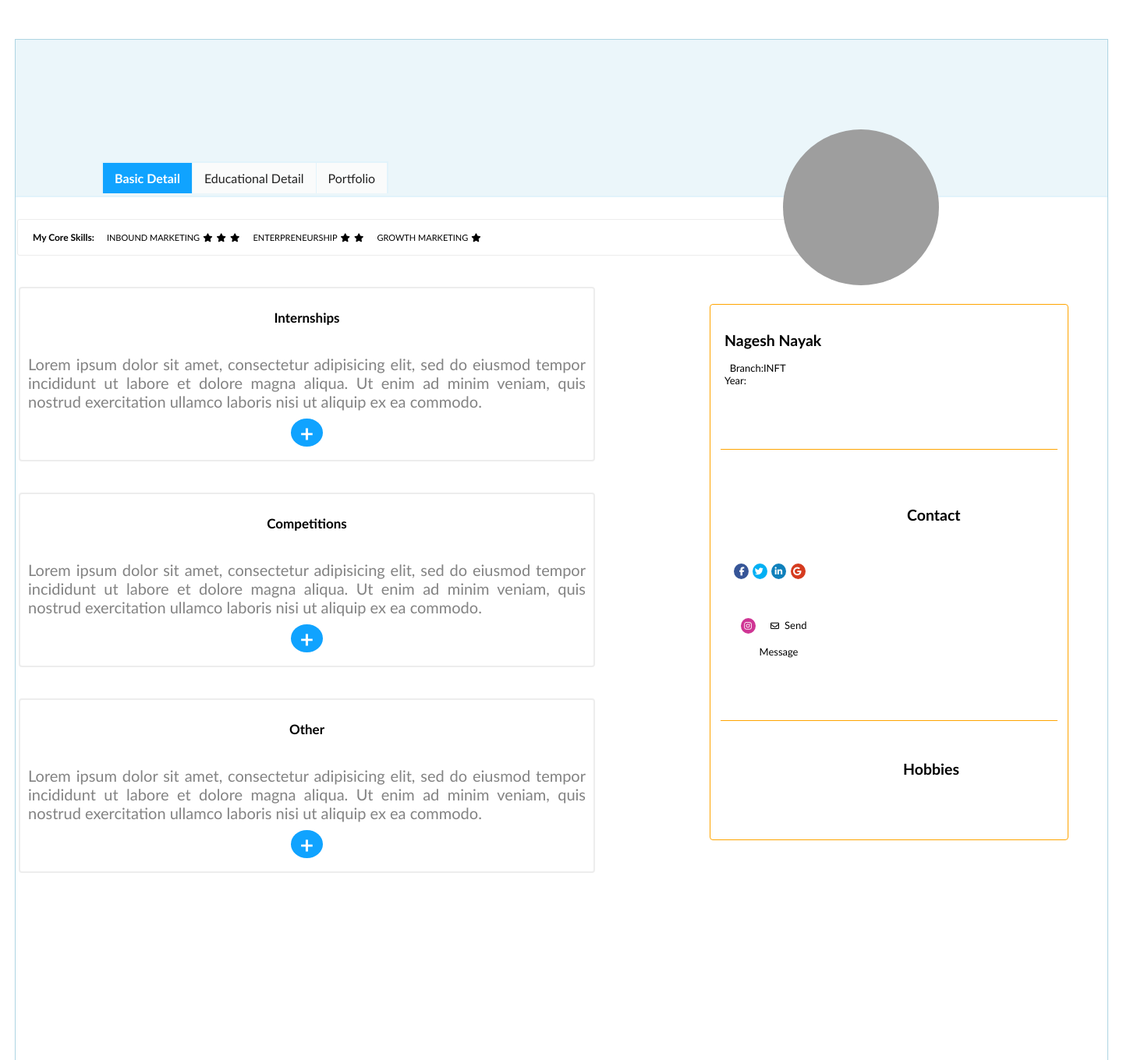
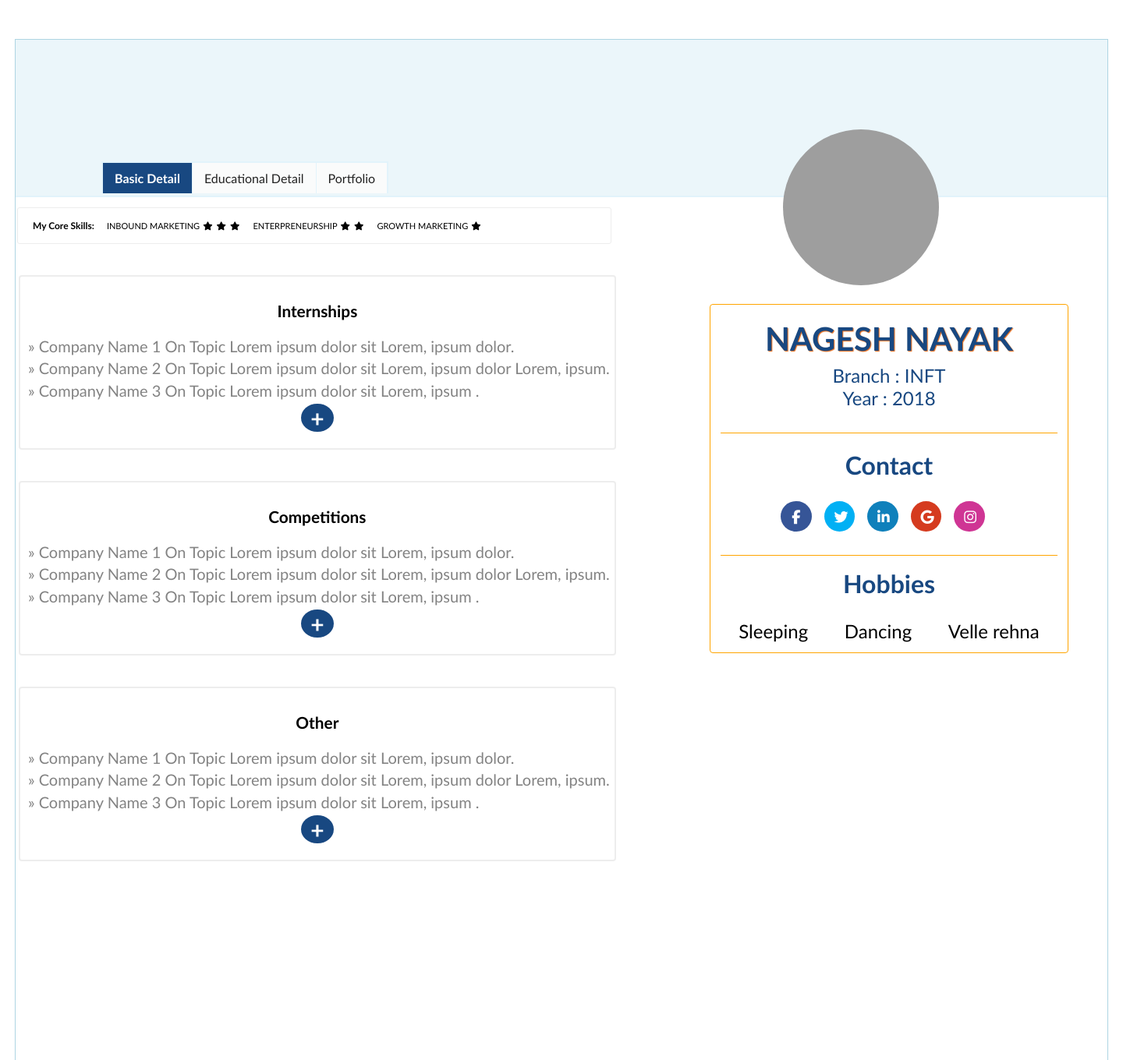
Before and after one commit to nageshnayak2000/VesRepo, a PHP site: page /Frontend/profile.html in a window 1440 px wide. Shown: the top 1360 px of the page at 78% size. Run offline with PHP 8.4, Linux system fonts and the light colour scheme; some libraries are stand-ins or nearby versions; grey boxes are pictures that could not be loaded.

Commit message:
modifies profile page

```diff
--- a/CSS/profile.css
+++ b/CSS/profile.css
@@ -76,22 +76,33 @@ body{
   font-size: 12px;
   color: #404040;
 }
+
+.personal-info-second h2, .personal-info-last h2{
+  text-align: center;
+  font-size: 2rem;
+  margin-top: 1rem;
+  color: rgba(24, 72, 129, 1);
+}
 .social-icons{
-  /* float: right; */
-  width: 25%;
-  text-align: right;
+  display: flex;
+  justify-content: center;
 }
 .social-icons i{
-  margin-top: 35px;
-  margin-bottom: 15px;
   color: #fff;
-  padding: 5px 5px 1px 0px;
+  padding: .8rem .8rem;
   border-radius: 50%;
-  font-size: 11px;
-  margin-right: 2px;
+  font-size: 18px;
+  text-align: center;
+  margin-right: 1rem;
   height: 14px;
   width: 14px;
+  transition: transform 0.3s ease;
 }
+.social-icons i:hover{
+  transform: scale(1.19);
+
+}
+
 .social-icons .fa-facebook{
   background-color: #365597;
 }
@@ -107,7 +118,7 @@ body{
 .social-icons .fa-instagram{
   background-color: #CF3594;
 }
-.msg-btn{
+/* .msg-btn{
   background: #fff;
   padding: 5px 11px;
   color: black;
@@ -118,7 +129,7 @@ body{
   padding: 0;
   color: black;
   margin-right: 7px;
-}
+} */
 
 
 /*tab*/
@@ -155,7 +166,7 @@ ul.tabs li:first-child{
   border-left: 2px solid #E2F3FB;
 }
 ul.tabs li.current{
-  background: #10A3FF;
+  background: rgba(24, 72, 129, 1);
   color: #fff;
   font-weight: 600;
 }
@@ -204,7 +215,7 @@ ul.tabs li.current{
 .bio-box{
  margin-top: 40px;
   /* float: left; */
-  width: 70%;
+  width: 100%;
   border:2px solid #ededed;
   border-radius: 4px;
   margin-left: 2px;
@@ -231,19 +242,27 @@ ul.tabs li.current{
   border-radius: 4px;
 }
 .bio-box .heading{
-  padding: 10px 10px 10px 10px;
+  padding: 10px 10px 0px 10px;
 }
 .bio-box .heading p{
   text-align:center;
   font-weight: 600;
-  font-size: 17px;
+  font-size: 1.3rem;
 }
 
 .bio-box .desc{
-  padding: 10px 10px 10px 10px;
-  text-align: justify;
+  margin-left: 10px;
+  display: flex;
+  flex-direction: column;
+  /* padding: 10px 10px 10px 10px; */
+  /* text-align: justify; */
+  /* align-items: center; */
   color: #838383;
   font-size: 20px;
+}
+
+.desc span{
+  margin-bottom: .3rem;
 }
 /* .bio-box .add-icon {
   position: relative;
@@ -258,7 +277,7 @@ ul.tabs li.current{
   font-size: 30px;
   font-weight: 900;
   padding: 0px 12px;
-  background-color: #10A3FF;
+  background-color: rgba(24, 72, 129, 1);
   color: white;
 
 }
@@ -266,56 +285,6 @@ ul.tabs li.current{
   text-align: center;
 }
 
-
-/* .modal-window {
-  position: fixed;
-  background-color: rgba(255, 255, 255, 0.25);
-  top: 0;
-  right: 0;
-  bottom: 0;
-  left: 0;
-  z-index: 999;
-  visibility: hidden;
-  opacity: 0;
-  pointer-events: none;
-  transition: all 0.3s;
-}
-  .modal-window:target {
-    visibility: visible;
-    opacity: 1;
-    pointer-events: auto;
-  }
-  .modal-window div {
-    width: 400px;
-    position: absolute;
-    top: 50%;
-    left: 50%;
-    transform: translate(-50%, -50%);
-    padding: 2em;
-    background: #ffffff;
-  }
-
-  .modal-window h1 {
-    font-size: 150%;
-    margin: 0 0 15px;
-  }
-
-
-.modal-close {
-  color: #aaa;
-  line-height: 50px;
-  font-size: 80%;
-  position: absolute;
-  right: 0;
-  text-align: center;
-  top: 0;
-  width: 70px;
-  text-decoration: none;
-
-}
-.modal-close:hover {
-  color: black;
-} */
 .divider{
     position: absolute;
     left:50%;
@@ -335,16 +304,41 @@ ul.tabs li.current{
 }
 .personal-info-first, .personal-info-second {
   border-bottom: 1px solid orange;
-  padding: 5px 5px 80px 5px;
+  padding: 5px 5px 30px 5px;
 }
-.personal-info-second, .personal-info-last {
+/* .personal-info-last {
   margin-top: 50px;
+} */
+
+.hobbies-list{
+  display: flex;
+  /* flex-direction: column; */
+  justify-content: space-around;
+  font-size: 1.5rem;
+  font-weight: 500;
+  /* color: rgba(24, 72, 129, 1); */
 }
-.personal-info-last {
+/* .personal-info-last {
   padding-bottom: 50px;
+} */
+
+.personal-info-first .name{
+  text-transform: uppercase;
+  font-size: 2.6rem;
+  font-weight: 700;
+  text-align: center;
+  color: rgba(24, 72, 129, 1);
+  margin-bottom: .5rem;
+  text-shadow: 1px 1px 1px rgb(231, 105, 21);
 }
-.personal-info-second h2, .personal-info-last h2 {
-  margin-left: 12em;
+
+.personal-info-first .basic-details{
+  display: flex;
+  flex-direction: column;
+  align-items: center;
+  font-size: 1.5rem;
+  font-weight: 500;
+  color: rgba(24, 72, 129, 1);
 }
 .detail-box p{
   font-weight: 600;
--- a/Frontend/profile.html
+++ b/Frontend/profile.html
@@ -46,9 +46,9 @@
 								<!-- <label>10 Year Experience</label></p> -->
 						</div>
 						<div class="desc">
-							Lorem ipsum dolor sit amet, consectetur adipisicing elit, sed do eiusmod
-							tempor incididunt ut labore et dolore magna aliqua. Ut enim ad minim veniam,
-							quis nostrud exercitation ullamco laboris nisi ut aliquip ex ea commodo.
+							<span>&#187 Company Name 1 On Topic Lorem ipsum dolor sit Lorem, ipsum dolor.</span>
+							<span>&#187 Company Name 2 On Topic Lorem ipsum dolor sit Lorem, ipsum dolor Lorem, ipsum.</span>
+							<span>&#187 Company Name 3 On Topic Lorem ipsum dolor sit Lorem, ipsum .</span>
 						</div>
 
 						<input type="checkbox" id="click" style="display:none" />
@@ -64,8 +64,8 @@
 									<div class="input-fields">
 										<input type="text" class="input" placeholder="Title">
 
-										<input type="text" placeholder="Date" class="input"
-											onfocus="(this.type='date')" onblur="(this.type='text')">
+										<input type="text" placeholder="Date" class="input" onfocus="(this.type='date')"
+											onblur="(this.type='text')">
 
 										<textarea placeholder="Description"></textarea>
 										<div class="select-image">
@@ -94,9 +94,9 @@
 								<!-- <label>10 Year Experience</label></p> -->
 						</div>
 						<div class="desc">
-							Lorem ipsum dolor sit amet, consectetur adipisicing elit, sed do eiusmod
-							tempor incididunt ut labore et dolore magna aliqua. Ut enim ad minim veniam,
-							quis nostrud exercitation ullamco laboris nisi ut aliquip ex ea commodo.
+							<span>&#187 Company Name 1 On Topic Lorem ipsum dolor sit Lorem, ipsum dolor.</span>
+							<span>&#187 Company Name 2 On Topic Lorem ipsum dolor sit Lorem, ipsum dolor Lorem, ipsum.</span>
+							<span>&#187 Company Name 3 On Topic Lorem ipsum dolor sit Lorem, ipsum .</span>
 						</div>
 						<input type="checkbox" id="click" style="display:none" />
 						<label for="click">
@@ -111,8 +111,8 @@
 									<div class="input-fields">
 										<input type="text" class="input" placeholder="Title">
 
-										<input type="text" placeholder="Date" class="input"
-											onfocus="(this.type='date')" onblur="(this.type='text')">
+										<input type="text" placeholder="Date" class="input" onfocus="(this.type='date')"
+											onblur="(this.type='text')">
 
 										<textarea placeholder="Description"></textarea>
 										<div class="select-image">
@@ -138,9 +138,9 @@
 								<!-- <label>10 Year Experience</label></p> -->
 						</div>
 						<div class="desc">
-							Lorem ipsum dolor sit amet, consectetur adipisicing elit, sed do eiusmod
-							tempor incididunt ut labore et dolore magna aliqua. Ut enim ad minim veniam,
-							quis nostrud exercitation ullamco laboris nisi ut aliquip ex ea commodo.
+							<span>&#187 Company Name 1 On Topic Lorem ipsum dolor sit Lorem, ipsum dolor.</span>
+							<span>&#187 Company Name 2 On Topic Lorem ipsum dolor sit Lorem, ipsum dolor Lorem, ipsum.</span>
+							<span>&#187 Company Name 3 On Topic Lorem ipsum dolor sit Lorem, ipsum .</span>
 						</div>
 						<input type="checkbox" id="click" style="display:none" />
 						<label for="click">
@@ -155,8 +155,8 @@
 									<div class="input-fields">
 										<input type="text" class="input" placeholder="Title">
 
-										<input type="text" placeholder="Date" class="input"
-											onfocus="(this.type='date')" onblur="(this.type='text')">
+										<input type="text" placeholder="Date" class="input" onfocus="(this.type='date')"
+											onblur="(this.type='text')">
 
 										<textarea placeholder="Description"></textarea>
 										<div class="select-image">
@@ -178,13 +178,11 @@
 					</div>
 					<div class="detail-box">
 						<div class="personal-info-first">
-							<h2>Nagesh Nayak</h2>
-							<!-- <span class="post-label">Admin</span>
-						<span class="post-label">Speaker</span>
-						<span class="post-label">AMA</span> -->
-							<!-- <p>Founder and CEO at <strong>NewSpot</strong><br> -->
-							<i aria-hidden="true"></i>  Branch:INFT<br>
-							Year:
+							<div class="name">nagesh nayak</div>
+							<div class="basic-details">
+								<span>Branch : INFT</span>
+								<span>Year : 2018</span>
+							</div>
 
 						</div>
 						<div class="personal-info-second">
@@ -195,15 +193,19 @@
 								<i class="fa fa-linkedin"></i>
 								<i class="fa fa-google"></i>
 								<i class="fa fa-instagram"></i>
-								<a href="#" type="button" class="msg-btn"><i class="fa fa-envelope-o"
-										aria-hidden="true"></i>Send Message</a>
+									<!-- <a href="#" type="button" class="msg-btn"><i class="fa fa-envelope-o"
+											aria-hidden="true"></i>Send Message</a> -->
 							</div>
 
 
 						</div>
 						<div class="personal-info-last">
 							<h2>Hobbies</h2>
-
+							<div class="hobbies-list">
+								<span>Sleeping</span>
+								<span>Dancing</span>
+								<span>Velle rehna</span>
+							</div>
 						</div>
 
 					</div>
```
